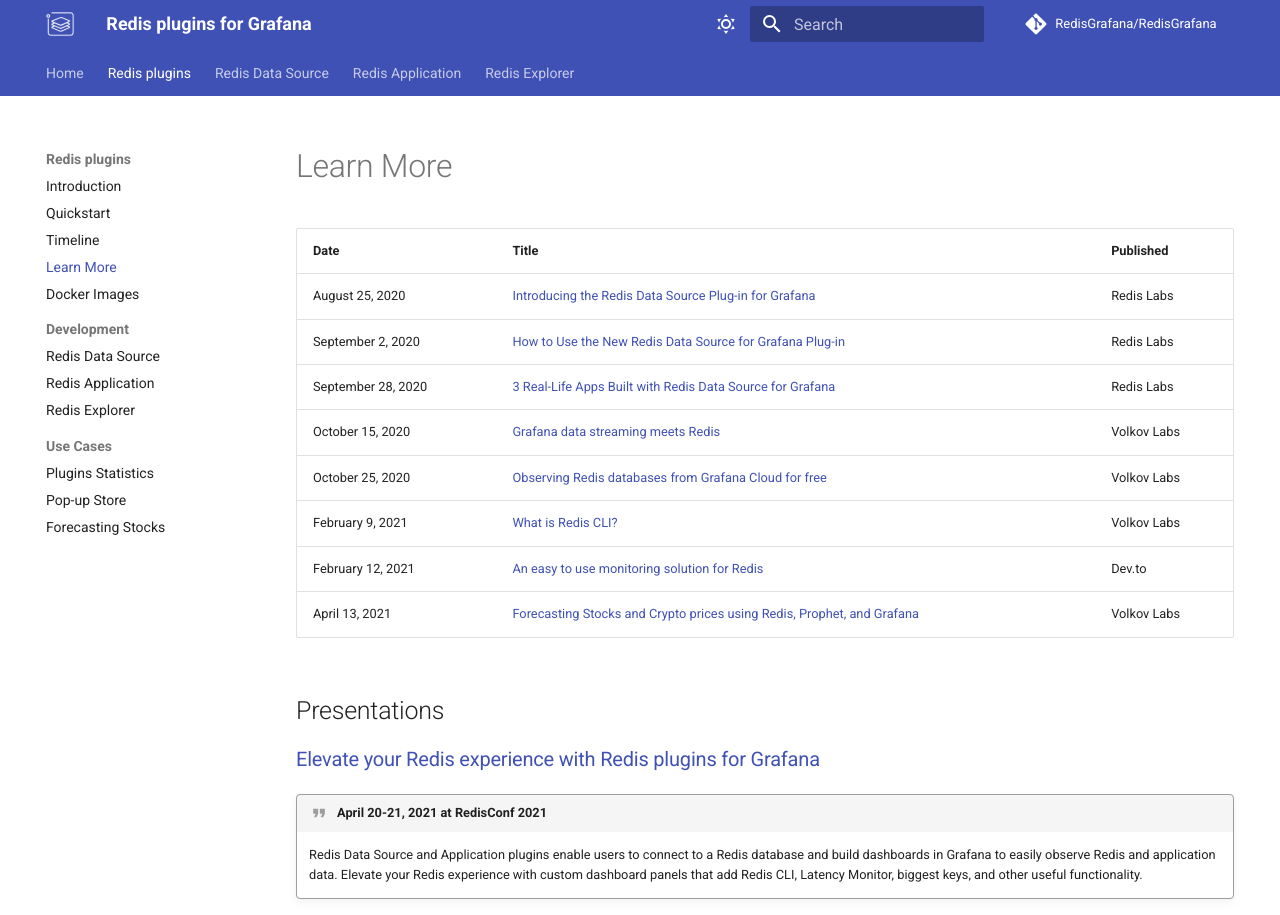
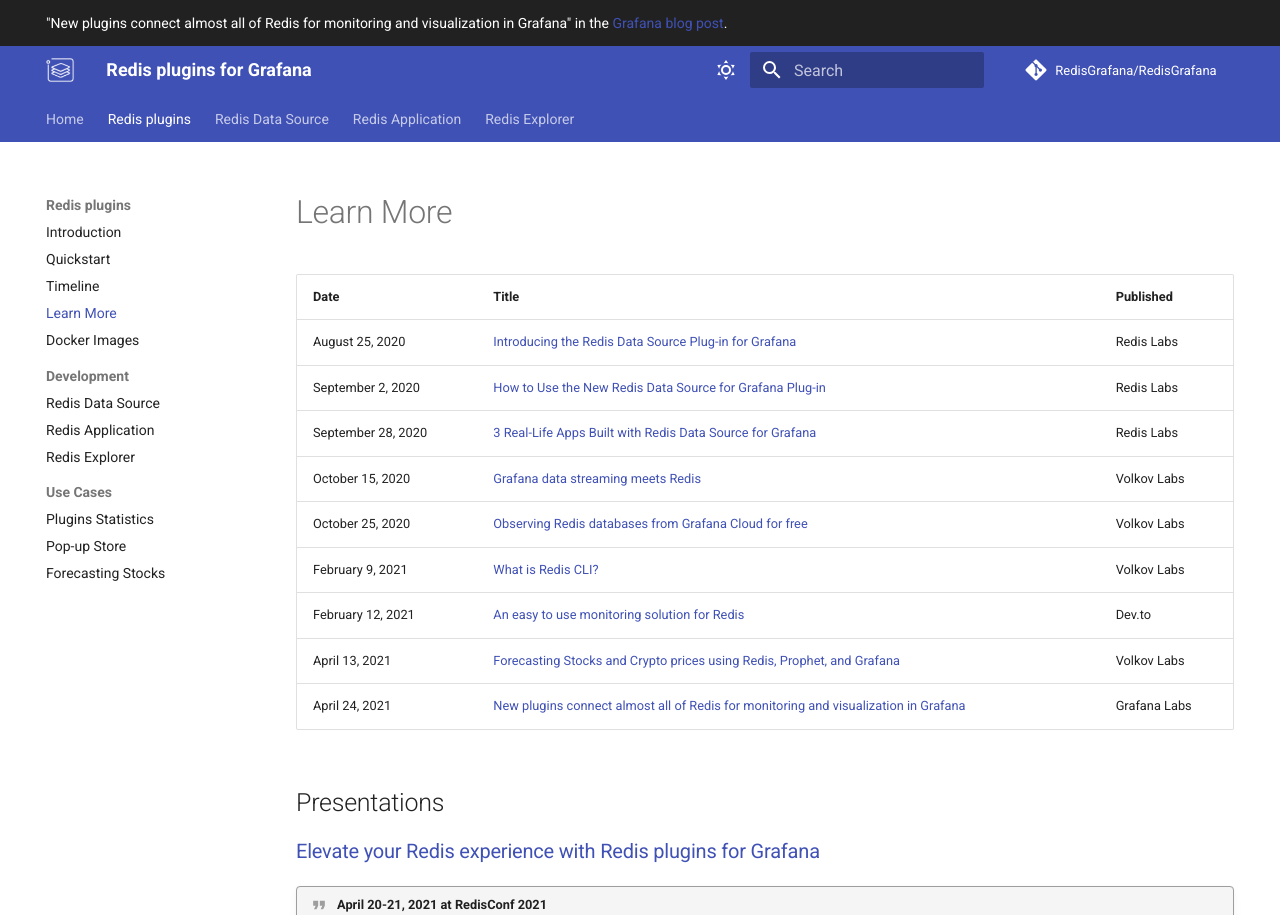
Before and after one commit to RedisGrafana/RedisGrafana, an MkDocs documentation site: the page built from docs/learn-more.md, in a window 1280 px wide and 1400 px high, cut to the strip 0-915 px from the top of the window. Built offline with MkDocs 1.6.1 and Material for MkDocs 9.7.7, drawn with Linux system fonts in a browser that asks for light colours; comment, search, counter and statistics services are not loaded.

Commit message:
Add Grafana blog to Learn more and Announce (#64)

```diff
--- a/docs/css/extra.css
+++ b/docs/css/extra.css
@@ -6,7 +6,7 @@
   display: table;
 }
 
-.md-typeset .redisconf {
+.md-announce a {
   color: white;
   font-weight: bold;
 }
--- a/docs/learn-more.md
+++ b/docs/learn-more.md
@@ -4,16 +4,17 @@
 
 # Learn More
 
-| Date               | Title                                                                                                                                                                              | Published   |
-| ------------------ | ---------------------------------------------------------------------------------------------------------------------------------------------------------------------------------- | ----------- |
-| August 25, 2020    | [Introducing the Redis Data Source Plug-in for Grafana](https://redislabs.com/blog/introducing-the-redis-data-source-plug-in-for-grafana/)                                         | Redis Labs  |
-| September 2, 2020  | [How to Use the New Redis Data Source for Grafana Plug-in](https://redislabs.com/blog/how-to-use-the-new-redis-data-source-for-grafana-plug-in/)                                   | Redis Labs  |
-| September 28, 2020 | [3 Real-Life Apps Built with Redis Data Source for Grafana](https://redislabs.com/blog/3-real-life-apps-built-with-redis-data-source-for-grafana/)                                 | Redis Labs  |
-| October 15, 2020   | [Grafana data streaming meets Redis](https://volkovlabs.com/grafana-data-streaming-meets-redis-d89f2bc25339)                                                                       | Volkov Labs |
-| October 25, 2020   | [Observing Redis databases from Grafana Cloud for free](https://volkovlabs.com/observing-redis-databases-from-grafana-cloud-for-free-7b244e63407d)                                 | Volkov Labs |
-| February 9, 2021   | [What is Redis CLI?](https://volkovlabs.com/what-is-redis-cli-c4894d5531a0)                                                                                                        | Volkov Labs |
-| February 12, 2021  | [An easy to use monitoring solution for Redis](https://dev.to/abhirockzz/an-easy-to-use-monitoring-solution-for-redis-1hca)                                                        | Dev.to      |
-| April 13, 2021     | [Forecasting Stocks and Crypto prices using Redis, Prophet, and Grafana](https://volkovlabs.com/forecasting-stocks-and-crypto-prices-using-redis-prophet-and-grafana-b1630638d469) | Volkov Labs |
+| Date               | Title                                                                                                                                                                                                          | Published    |
+| ------------------ | -------------------------------------------------------------------------------------------------------------------------------------------------------------------------------------------------------------- | ------------ |
+| August 25, 2020    | [Introducing the Redis Data Source Plug-in for Grafana](https://redislabs.com/blog/introducing-the-redis-data-source-plug-in-for-grafana/)                                                                     | Redis Labs   |
+| September 2, 2020  | [How to Use the New Redis Data Source for Grafana Plug-in](https://redislabs.com/blog/how-to-use-the-new-redis-data-source-for-grafana-plug-in/)                                                               | Redis Labs   |
+| September 28, 2020 | [3 Real-Life Apps Built with Redis Data Source for Grafana](https://redislabs.com/blog/3-real-life-apps-built-with-redis-data-source-for-grafana/)                                                             | Redis Labs   |
+| October 15, 2020   | [Grafana data streaming meets Redis](https://volkovlabs.com/grafana-data-streaming-meets-redis-d89f2bc25339)                                                                                                   | Volkov Labs  |
+| October 25, 2020   | [Observing Redis databases from Grafana Cloud for free](https://volkovlabs.com/observing-redis-databases-from-grafana-cloud-for-free-7b244e63407d)                                                             | Volkov Labs  |
+| February 9, 2021   | [What is Redis CLI?](https://volkovlabs.com/what-is-redis-cli-c4894d5531a0)                                                                                                                                    | Volkov Labs  |
+| February 12, 2021  | [An easy to use monitoring solution for Redis](https://dev.to/abhirockzz/an-easy-to-use-monitoring-solution-for-redis-1hca)                                                                                    | Dev.to       |
+| April 13, 2021     | [Forecasting Stocks and Crypto prices using Redis, Prophet, and Grafana](https://volkovlabs.com/forecasting-stocks-and-crypto-prices-using-redis-prophet-and-grafana-b1630638d469)                             | Volkov Labs  |
+| April 24, 2021     | [New plugins connect almost all of Redis for monitoring and visualization in Grafana](https://grafana.com/blog/2021/05/24/new-plugins-connect-almost-all-of-redis-for-monitoring-and-visualization-in-grafana) | Grafana Labs |
 
 ## Presentations
 
--- a/docs/overrides/main.html
+++ b/docs/overrides/main.html
@@ -19,4 +19,10 @@
 {% endblock %}
 
 <!-- Announce -->
-{% block announce %}{% endblock %}
+{% block announce %}"New plugins connect almost all of Redis for monitoring and
+visualization in Grafana" in the
+<a
+  target="_blank"
+  href="https://grafana.com/blog/2021/05/24/new-plugins-connect-almost-all-of-redis-for-monitoring-and-visualization-in-grafana"
+  >Grafana blog post</a
+>.{% endblock %}
```
